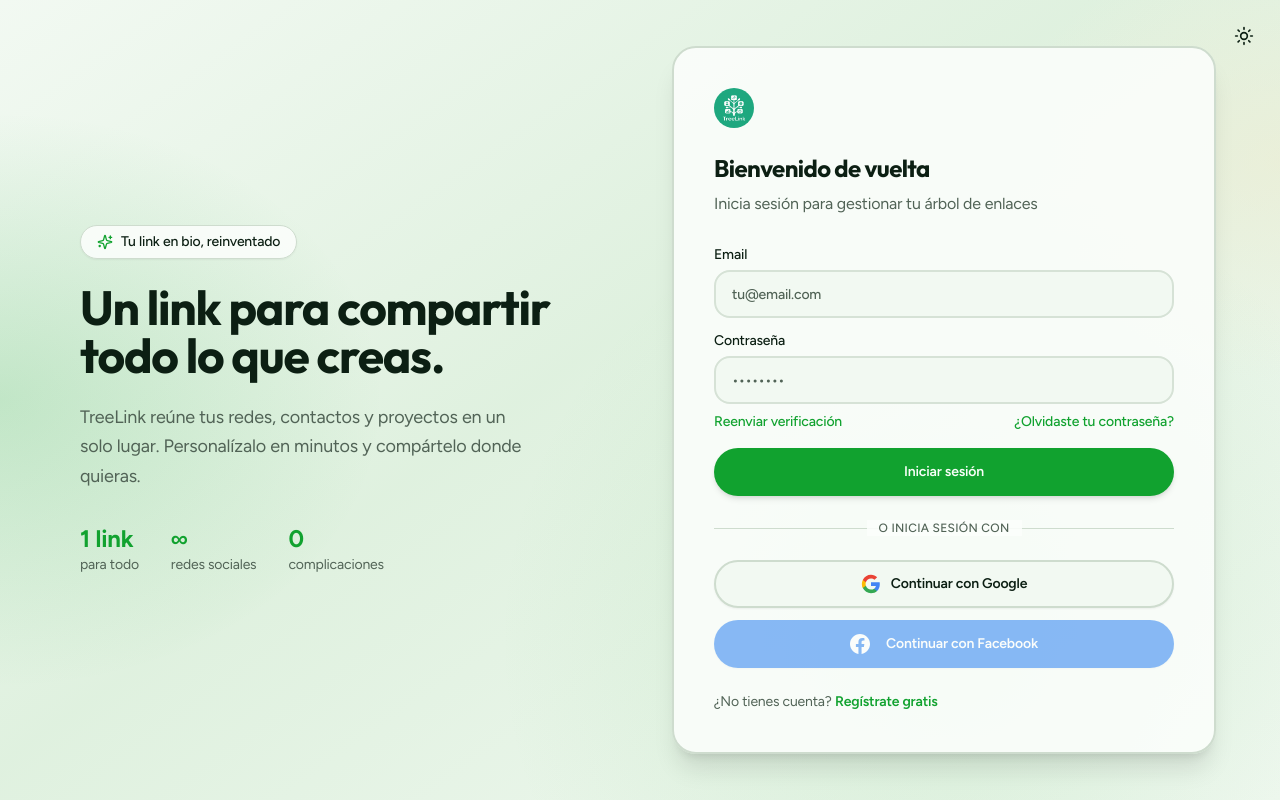
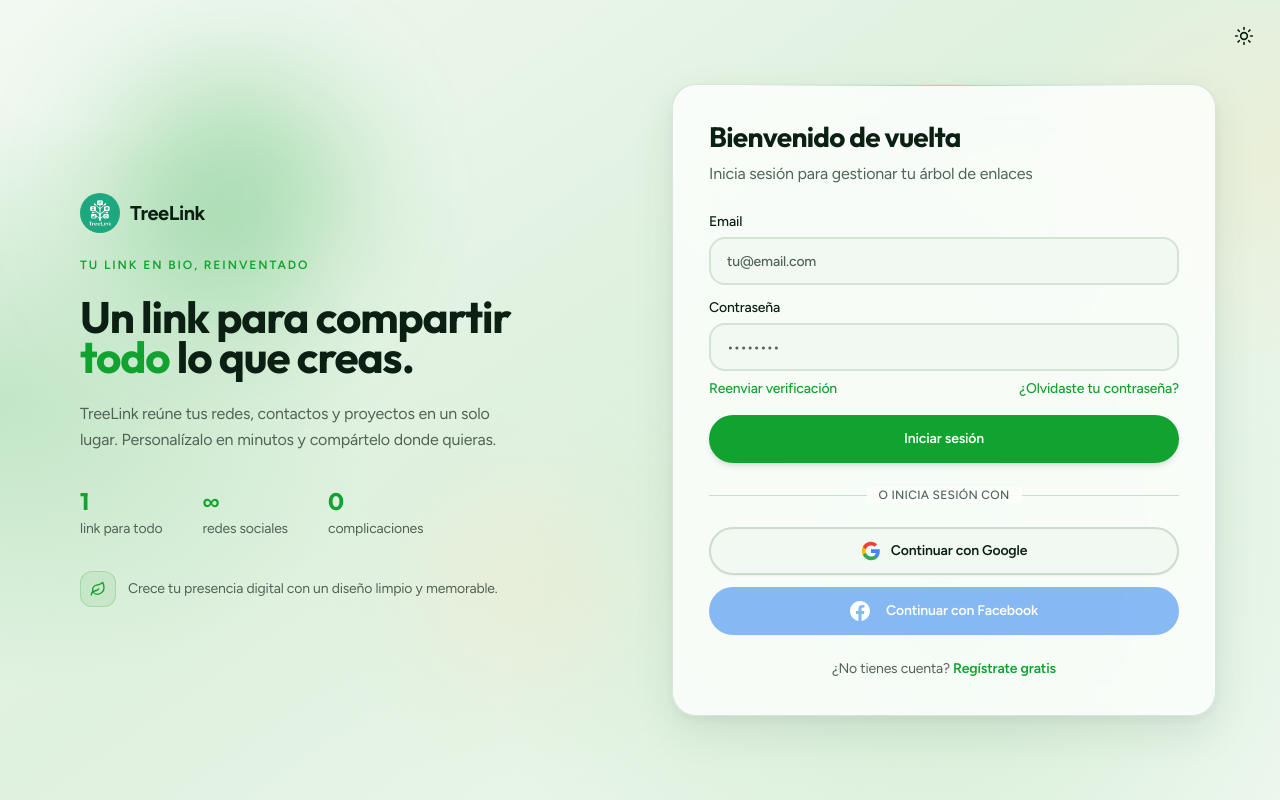
Before and after one commit to JuanDa14/treelink-frontend, a React (Vite) app: page /auth/login in a window 1280 px wide. Built offline with nearby package versions, Linux system fonts and the light colour scheme; no server answers.

Commit message:
feat: rediseñar layout de autenticación con branding más fuerte

```diff
--- a/src/layouts/AuthLayout.jsx
+++ b/src/layouts/AuthLayout.jsx
@@ -1,62 +1,93 @@
 import { motion } from 'framer-motion';
-import { Sparkles } from 'lucide-react';
+import { Leaf } from 'lucide-react';
 import { ThemeToggle } from '@/components/ui/theme-toggle';
 import { TreeLinkLogo } from '../components/TreeLinkLogo';
 
 export const AuthLayout = ({ children, title, subtitle, footer }) => {
 	return (
-		<div className='min-h-screen auth-gradient flex items-center justify-center p-4 md:p-8'>
-			<div className='absolute top-4 right-4 z-10'>
+		<div className='auth-gradient flex min-h-screen items-center justify-center p-4 md:p-8'>
+			<div className='auth-orb auth-orb--one' aria-hidden />
+			<div className='auth-orb auth-orb--two' aria-hidden />
+
+			<div className='absolute right-4 top-4 z-10'>
 				<ThemeToggle />
 			</div>
 
-			<div className='relative z-10 w-full max-w-6xl grid lg:grid-cols-2 gap-10 lg:gap-16 items-center'>
+			<div className='relative z-10 grid w-full max-w-6xl items-center gap-10 lg:grid-cols-2 lg:gap-16'>
 				<motion.div
 					initial={{ opacity: 0, x: -20 }}
 					animate={{ opacity: 1, x: 0 }}
-					transition={{ duration: 0.5 }}
-					className='hidden lg:flex flex-col gap-6 px-4'
+					transition={{ duration: 0.5, ease: [0.22, 1, 0.36, 1] }}
+					className='hidden flex-col gap-6 px-4 lg:flex'
 				>
-					<div className='inline-flex items-center gap-2 rounded-full border bg-card px-4 py-1.5 text-sm font-medium w-fit shadow-sm'>
-						<Sparkles className='h-4 w-4 text-primary' />
+					<TreeLinkLogo showText imageClassName='h-10 w-10' textClassName='text-xl' />
+
+					<p className='text-xs font-semibold uppercase tracking-[0.16em] text-primary'>
 						Tu link en bio, reinventado
-					</div>
-					<h2 className='text-4xl xl:text-5xl font-bold tracking-tight leading-[1.1]'>
-						Un link para compartir todo lo que creas.
+					</p>
+
+					<h2 className='font-display max-w-lg text-4xl font-bold tracking-tight xl:text-[2.75rem]'>
+						Un link para compartir{' '}
+						<span className='text-primary'>todo</span> lo que creas.
 					</h2>
-					<p className='text-lg text-muted-foreground max-w-md leading-relaxed'>
-						TreeLink reúne tus redes, contactos y proyectos en un solo lugar. Personalízalo en minutos y compártelo donde quieras.
+
+					<p className='max-w-md text-base leading-relaxed text-muted-foreground'>
+						TreeLink reúne tus redes, contactos y proyectos en un solo lugar. Personalízalo en
+						minutos y compártelo donde quieras.
 					</p>
-					<div className='flex gap-8 pt-2'>
-						<div>
-							<p className='text-2xl font-bold text-primary'>1 link</p>
-							<p className='text-sm text-muted-foreground'>para todo</p>
+
+					<div className='flex gap-10 pt-2'>
+						<div className='stat-chip'>
+							<p className='stat-chip-value'>1</p>
+							<p className='stat-chip-label'>link para todo</p>
 						</div>
-						<div>
-							<p className='text-2xl font-bold text-primary'>∞</p>
-							<p className='text-sm text-muted-foreground'>redes sociales</p>
+						<div className='stat-chip'>
+							<p className='stat-chip-value'>∞</p>
+							<p className='stat-chip-label'>redes sociales</p>
 						</div>
-						<div>
-							<p className='text-2xl font-bold text-primary'>0</p>
-							<p className='text-sm text-muted-foreground'>complicaciones</p>
+						<div className='stat-chip'>
+							<p className='stat-chip-value'>0</p>
+							<p className='stat-chip-label'>complicaciones</p>
 						</div>
 					</div>
+
+					<motion.div
+						className='mt-2 flex items-center gap-3 text-sm text-muted-foreground'
+						initial={{ opacity: 0 }}
+						animate={{ opacity: 1 }}
+						transition={{ delay: 0.4 }}
+					>
+						<span className='badge-primary-icon flex h-9 w-9 items-center justify-center rounded-xl'>
+							<Leaf className='h-4 w-4 text-primary' />
+						</span>
+						Crece tu presencia digital con un diseño limpio y memorable.
+					</motion.div>
 				</motion.div>
 
 				<motion.div
 					initial={{ opacity: 0, y: 20 }}
 					animate={{ opacity: 1, y: 0 }}
-					transition={{ duration: 0.5, delay: 0.1 }}
-					className='w-full max-w-md mx-auto lg:max-w-none'
+					transition={{ duration: 0.5, delay: 0.06, ease: [0.22, 1, 0.36, 1] }}
+					className='mx-auto w-full max-w-md lg:max-w-none'
 				>
-					<div className='rounded-3xl border-2 border-border bg-card p-8 md:p-10 shadow-xl'>
-						<div className='mb-8 text-center lg:text-left'>
-							<TreeLinkLogo className='mb-6' imageClassName='h-10 w-10' />
-							<h1 className='text-2xl font-bold tracking-tight'>{title}</h1>
-							{subtitle && <p className='text-muted-foreground mt-2'>{subtitle}</p>}
+					<div className='auth-panel'>
+						<div className='mb-7 text-center lg:text-left'>
+							<div className='mb-5 flex justify-center lg:hidden'>
+								<TreeLinkLogo showText imageClassName='h-9 w-9' />
+							</div>
+							<h1 className='font-display text-2xl font-bold tracking-tight md:text-[1.75rem]'>
+								{title}
+							</h1>
+							{subtitle && (
+								<p className='mt-2 leading-relaxed text-muted-foreground'>{subtitle}</p>
+							)}
 						</div>
 						{children}
-						{footer && <div className='mt-6 text-sm text-muted-foreground text-center lg:text-left'>{footer}</div>}
+						{footer && (
+							<div className='mt-6 text-center text-sm text-muted-foreground'>
+								{footer}
+							</div>
+						)}
 					</div>
 				</motion.div>
 			</div>
```
